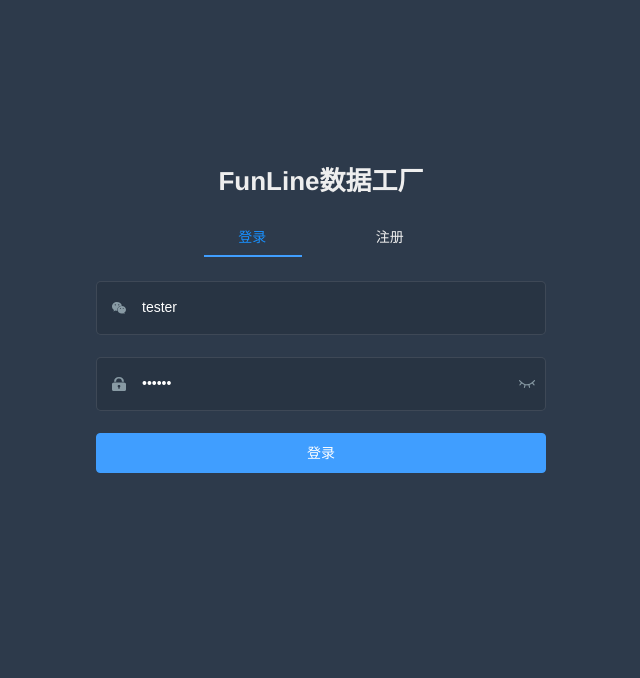
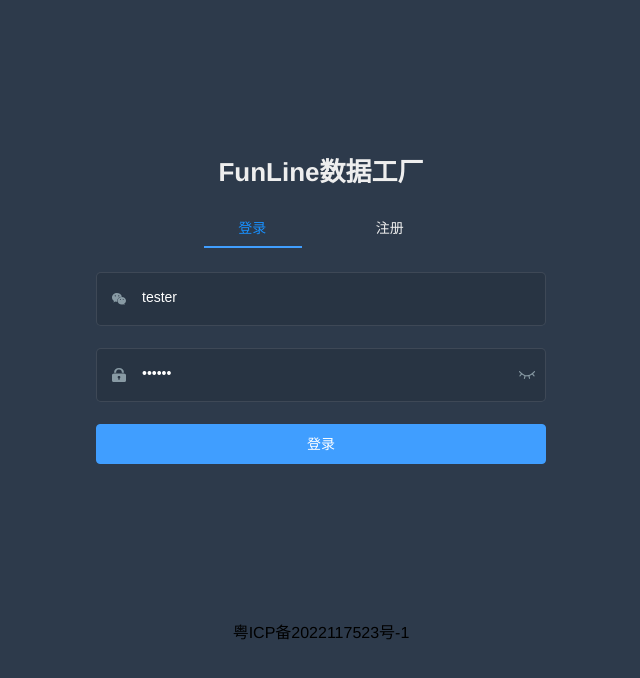
Before and after one commit to testerfans/FunDataFactoryWeb, a Vue app: page /#/login in a window 1280 px wide. Shown: the top 678 px of the page, without its empty margins (319-959 px from the left). Built offline with nearby package versions, Linux system fonts and the light colour scheme; what vue-clipboard2 would draw is missing.

Commit message:
增加备案信息

```diff
--- a/src/settings.js
+++ b/src/settings.js
@@ -1,6 +1,6 @@
 module.exports = {
 
-  title: 'FunLine数据工厂',
+  title: '技术分享',
 
   /**
    * @type {boolean} true | false
--- a/src/views/login/index.vue
+++ b/src/views/login/index.vue
@@ -113,6 +113,7 @@
         </el-form>
       </div>
     </div>
+    <a href="https://beian.miit.gov.cn/" target="_blank">粤ICP备2022117523号-1</a>
   </div>
 </template>
 
```
